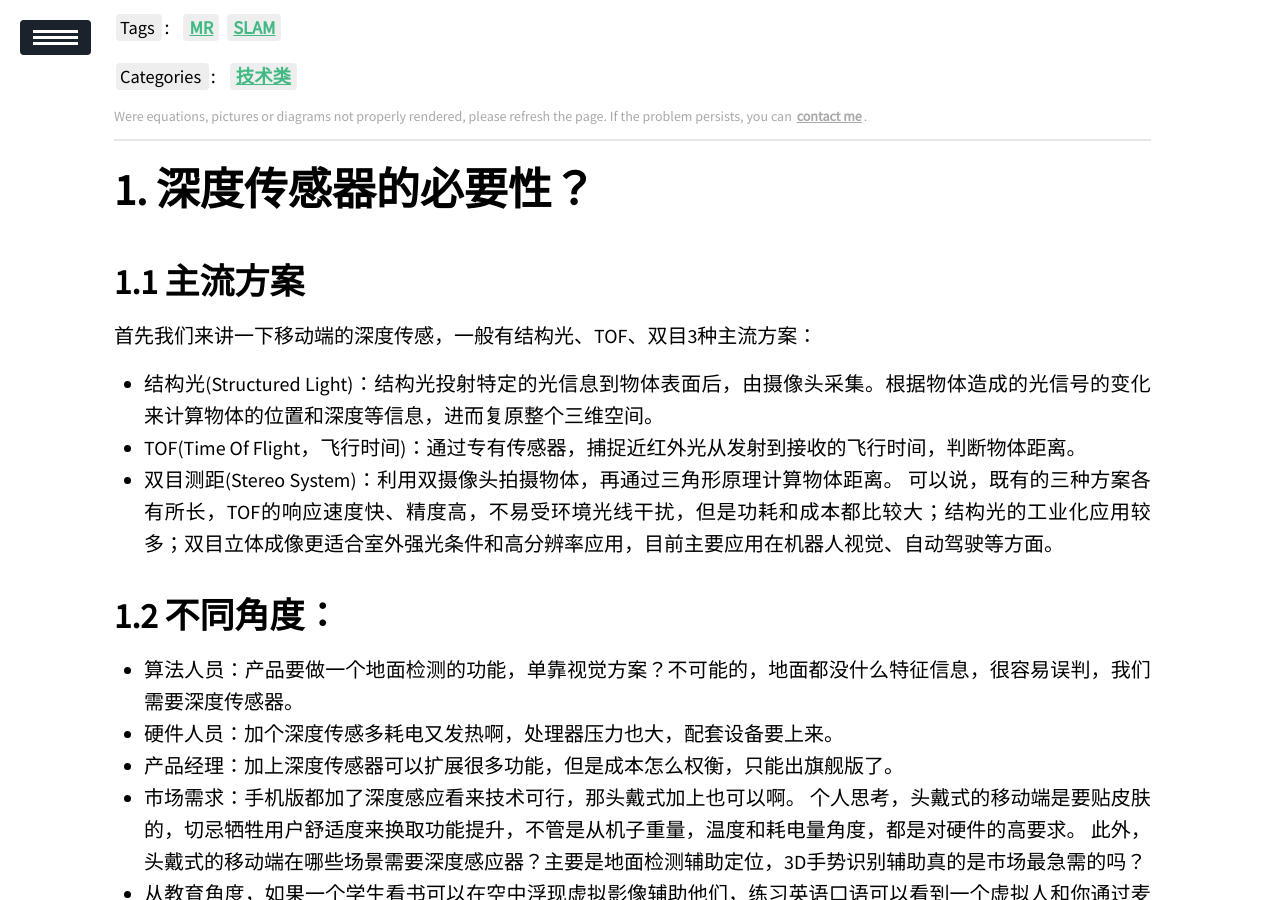
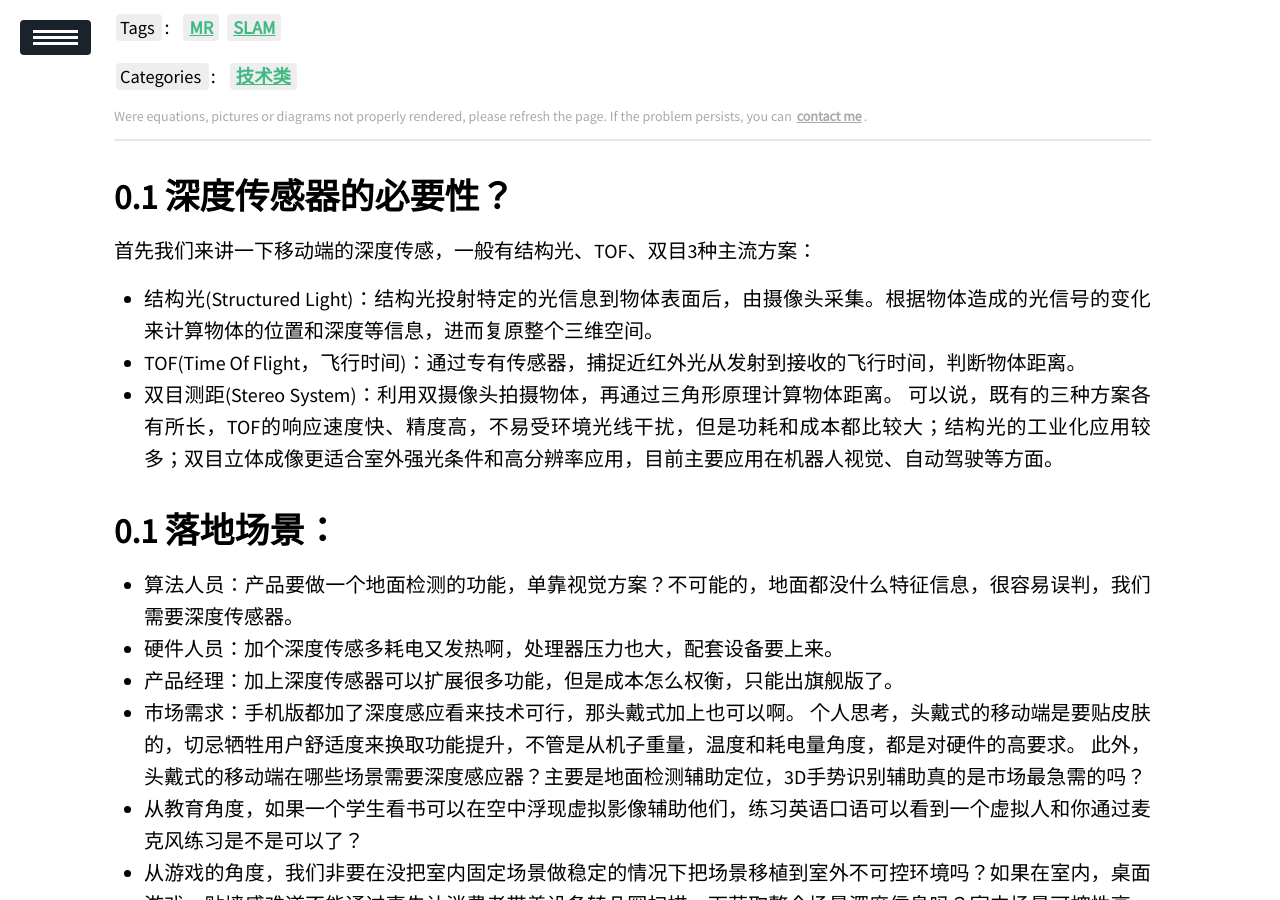
Before and after one commit to Hummmm/hummmm.github.io, a Jekyll site: the page built from _posts/2020-03-01-Mobile-MR/2020-03-01-Mobile-MR.md, in a window 1280 px wide and 900 px high, scrolled down 241 px. Built offline with Jekyll 4.4.1, drawn with Linux system fonts in a browser that asks for light colours; our own code applies the rules of GitHub Pages for plain Markdown files; a script that is not in the unit is left out.

Commit message:
Update 2020-03-01-Mobile-MR.md

```diff
--- a/_posts/2020-03-01-Mobile-MR/2020-03-01-Mobile-MR.md
+++ b/_posts/2020-03-01-Mobile-MR/2020-03-01-Mobile-MR.md
@@ -10,15 +10,14 @@ mermaid: true
 description: 主要是写一些头戴式MR方面的思考以及遇到的坑，比如到底要不要使用深度传感器，合适的落地场景，每个传感器选择和使用的注意项，解析SLAM算法在MR中的结构。另外和手机端MR做比较，最后预测未来MR的发展趋势
 ---
 
-# 深度传感器的必要性？
-## 主流方案
+## 深度传感器的必要性？
 首先我们来讲一下移动端的深度传感，一般有结构光、TOF、双目3种主流方案：
 - 结构光(Structured Light)：结构光投射特定的光信息到物体表面后，由摄像头采集。根据物体造成的光信号的变化来计算物体的位置和深度等信息，进而复原整个三维空间。
 - TOF(Time Of Flight，飞行时间)：通过专有传感器，捕捉近红外光从发射到接收的飞行时间，判断物体距离。
 - 双目测距(Stereo System)：利用双摄像头拍摄物体，再通过三角形原理计算物体距离。
 可以说，既有的三种方案各有所长，TOF的响应速度快、精度高，不易受环境光线干扰，但是功耗和成本都比较大；结构光的工业化应用较多；双目立体成像更适合室外强光条件和高分辨率应用，目前主要应用在机器人视觉、自动驾驶等方面。
 
-## 不同角度：
+## 落地场景：
 - 算法人员：产品要做一个地面检测的功能，单靠视觉方案？不可能的，地面都没什么特征信息，很容易误判，我们需要深度传感器。
 - 硬件人员：加个深度传感多耗电又发热啊，处理器压力也大，配套设备要上来。
 - 产品经理：加上深度传感器可以扩展很多功能，但是成本怎么权衡，只能出旗舰版了。
@@ -30,8 +29,6 @@ description: 主要是写一些头戴式MR方面的思考以及遇到的坑，
 - 从商业角度，远程会议的主要功能是增加会议人员之间的互动感，这个需要靠沉浸感，模型真实度（暂时不考虑真实3D人体扫描传输，成本过高，摄像头捕捉表情驱动模型更具有实时性）一起完成，人之间的距离是可以自设的，手势和定位不是核心问题。
 - 从工业角度，指望一个工人在现场记忆好几个3D手势，而且还必须把手放在眼前才能检测到？那还不如直接给他们一个控制器手柄，拿到的时候就能马上适应。
 所以，从商业落地的角度看，除了给开发人员的旗舰版需要深度传感器，大部分真的没必要。市场的产品是需要不断试水的，每一代在前一代的基础上优化增加功能，但前提是每一代产品功能稳定。
-
-
 
 ## 高质量相机的重要性
 重要的话说三遍：良好的输入端图像是头戴MR设备定位准确的前提。良好的输入端图像是头戴MR设备定位准确的前提。良好的输入端图像是头戴MR设备定位准确的前提。
```
